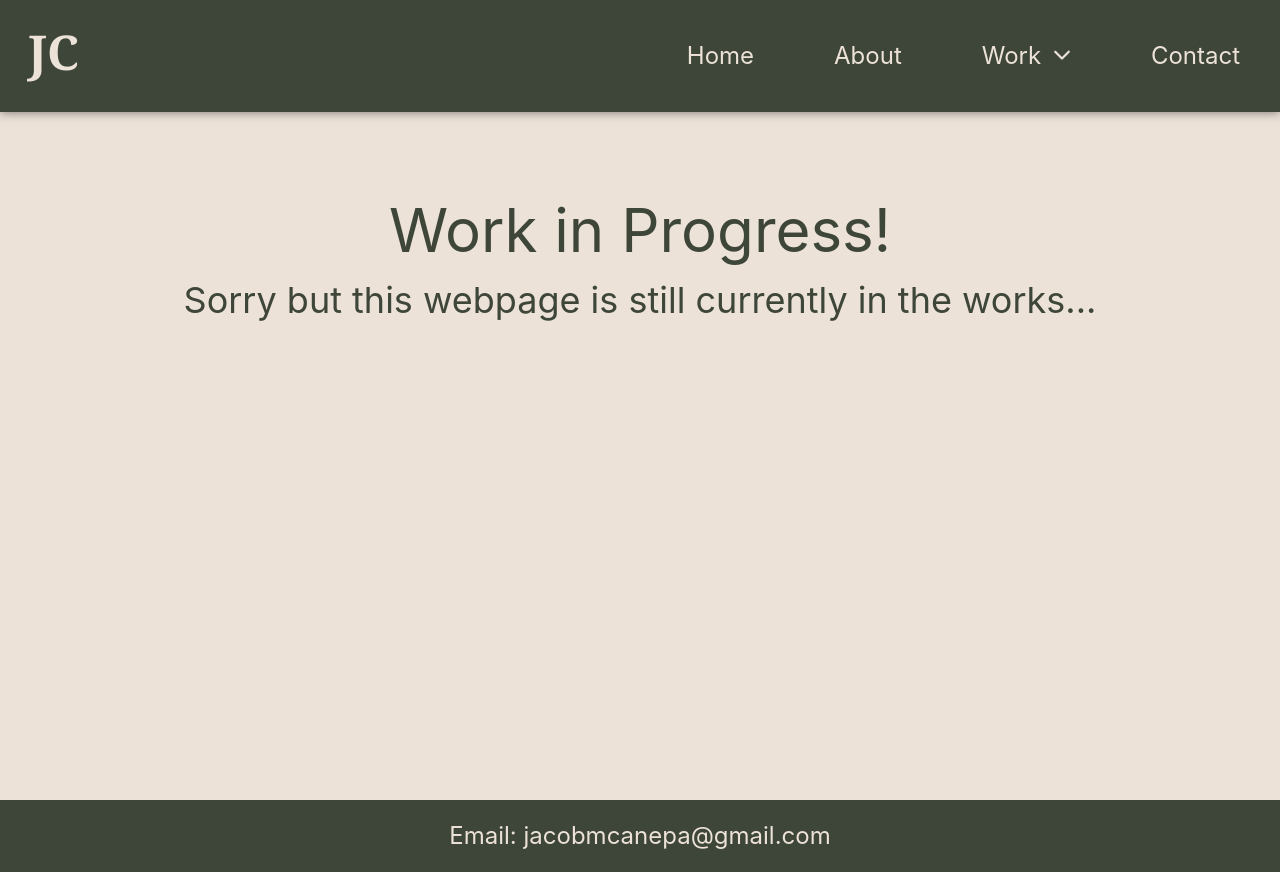
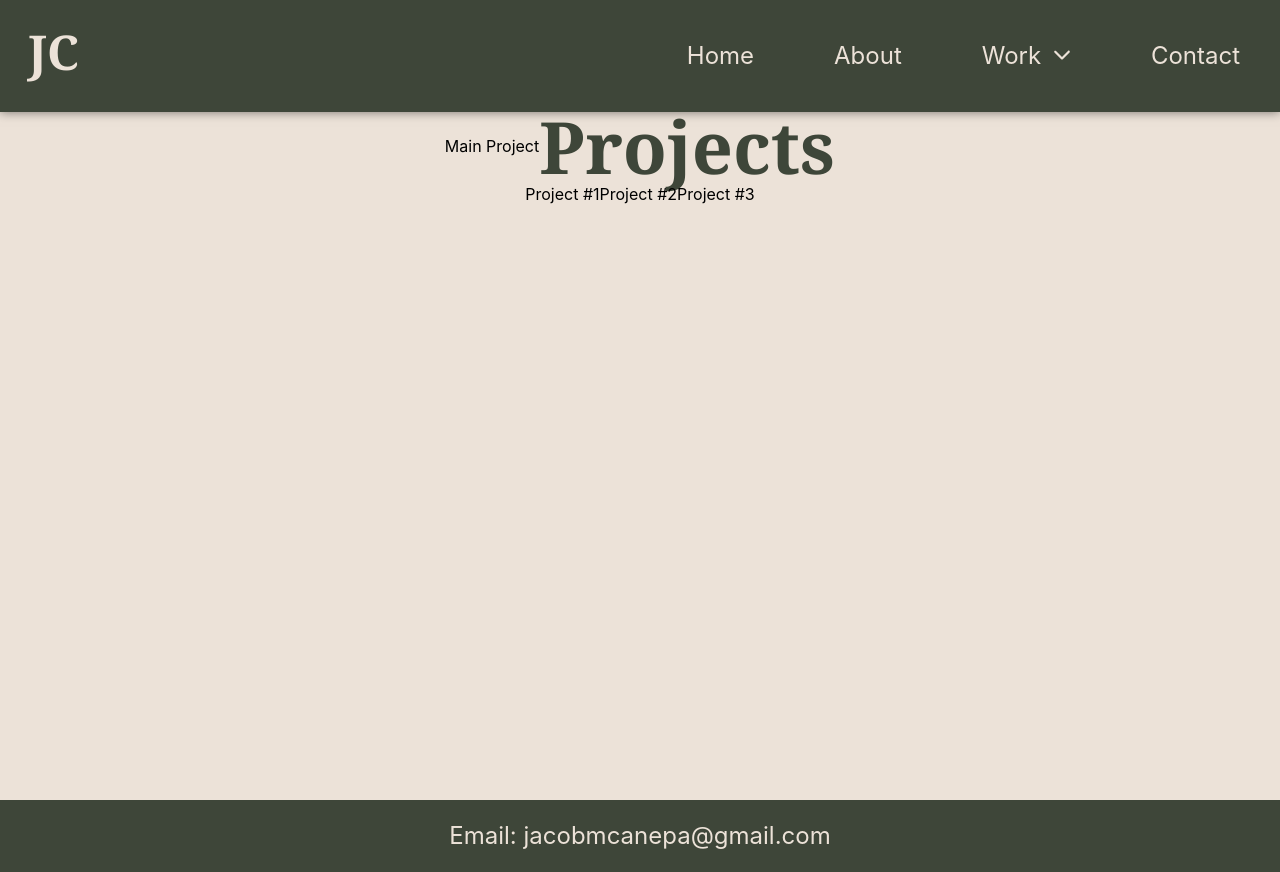
Before and after one commit to jacobmcanepa/jacobmcanepa, a React (Create React App) app: page /devwork in a window 1280 px wide. Built offline with nearby package versions, Linux system fonts and the light colour scheme.

Commit message:
squashed bugs & created temp video work page

```diff
--- a/src/App.js
+++ b/src/App.js
@@ -18,8 +18,8 @@ function App() {
           <Route exact path='/' element={ <Home /> } />
           <Route exact path='/jacobmcanepa' element={ <Home /> } />
           <Route exact path='/about' element={ <About /> } />
-          <Route exact path='/devwork' element={ <PageNotFound /> } />
-          <Route exact path='/videowork' element={ <PageNotFound /> } />
+          <Route exact path='/devwork' element={ <DevWork /> } />
+          <Route exact path='/videowork' element={ <VideoWork /> } />
           <Route exact path='/contact' element={ <Contact /> } />
           <Route exact path='*' element={ <PageNotFound /> } />
         </Routes>
--- a/src/components/Nav/index.js
+++ b/src/components/Nav/index.js
@@ -35,13 +35,13 @@ function Nav() {
         <NavLink className='nav-link' to='/about' onClick={clickHandler}>About</NavLink>
         <button className='nav-link work-btn dropdown' onClick={workHandler}>
           Work <FontAwesomeIcon icon={faChevronDown} className='chevron' />
-          <div className='dropdown-content bg-third rounded-xl pt-5 pb-7 pl-5 pr-20 mt-3'>
+          <div className='dropdown-content bg-third rounded pt-5 pb-7 pl-5 pr-20 mt-3'>
             <ul className='text-left'>
               <li className='mb-4'>
-                <NavLink className='dropdown-link py-2 px-4 rounded-xl' to='/devwork' onClick={clickHandler}>Websites</NavLink>
+                <NavLink className='dropdown-link py-2 px-4 rounded' to='/devwork' onClick={clickHandler}>Websites</NavLink>
               </li>
               <li>
-                <NavLink className='dropdown-link py-2 px-4 rounded-xl' to='/videowork' onClick={clickHandler}>Videography</NavLink>
+                <NavLink className='dropdown-link py-2 px-4 rounded' to='/videowork' onClick={clickHandler}>Videography</NavLink>
               </li>
             </ul>
           </div>
--- a/src/index.css
+++ b/src/index.css
@@ -113,7 +113,6 @@ code {
 }
 
 .dropdown-link:hover {
-  background-color: #faefe3;
   box-shadow: inset 0 0 5px rgba(0, 0, 0, 0.3);
 }
 
@@ -123,10 +122,6 @@ code {
 }
 
 @media (min-width: 1023.98px) {
-  .hide-dropdown-lg {
-    display: none;
-  }
-
   .dropdown:hover .dropdown-content {
     display: block;
   }
@@ -228,12 +223,12 @@ code {
 
 @media (min-width: 1024px) {
   .about-card {
-    margin: 200px 0 600px 50px;
+    margin: 100px 0 500px 50px;
     padding: 50px;
   }
 
   .skills-card {
-    margin: 400px 50px 400px 0;
+    margin: 300px 50px 300px 0;
   }
 }
 
@@ -245,8 +240,17 @@ code {
   margin: 30px 0 30px 25px;
 }
 
-/* WORK STYLE */
+/* VIDEO WORK STYLE */
+.video-btn {
+  border: var(--primary) solid 2px;
+  box-shadow: 0 0 5px rgba(0, 0, 0, 0.3);
+  transition: color 0.15s, background-color 0.15s;
+}
 
+.video-btn:hover {
+  color: var(--third);
+  background-color: var(--primary);
+}
 
 /* FOOTER STYLE */
 footer {
--- a/src/pages/About.js
+++ b/src/pages/About.js
@@ -1,6 +1,6 @@
 function About() {
   return (
-    <section className="about-section flex flex-col justify-center lg:flex-row">
+    <section className="about-section flex flex-col justify-center lg:flex-row avoid-nav">
       <div className="white-card about-card col flex flex-col justify-center items-center">
         <h2 className="text-8xl font-bold">About</h2>
         <p className="text-3xl mt-8 text-center">
--- a/src/pages/DevWork.js
+++ b/src/pages/DevWork.js
@@ -1,7 +1,15 @@
 function DevWork() {
   return (
-    <section className="min-h-screen avoid-nav">
-      <h2>Work page</h2>
+    <section className="min-h-screen avoid-nav flex flex-col">
+      <div className="lg:flex lg:justify-center lg:items-center">
+        <h2 className="text-center text-7xl text-primary font-serif font-bold">Projects</h2>
+        <div className="order-first">Main Project</div>
+      </div>
+      <div className="lg:flex lg:justify-center lg:items-center">
+        <div>Project #1</div>
+        <div>Project #2</div>
+        <div>Project #3</div>
+      </div>
     </section>
   );
 }
--- a/src/pages/VideoWork.js
+++ b/src/pages/VideoWork.js
@@ -1,7 +1,16 @@
 function VideoWork() {
   return (
-    <div className="min-h-screen avoid-nav">
-      <h2>Video Work</h2>
+    <div className="text-primary text-center min-h-screen page404">
+      <h1 className="text-6xl">Work in Progress!</h1>
+      <h2 className="text-4xl mt-6 mx-4">But for now, click the button below to view Jacob's videograhy work.</h2>
+      <div className="flex justify-center">
+        <a href="https://drive.google.com/drive/folders/1QhXQn_SHjlyCvJ0MTk-YHgDipTPFL_pA?usp=sharing"
+        target='_blank'
+        rel="noreferrer"
+        className="bg-transparent font-semibold py-2 px-4 mt-5 rounded video-btn text-2xl">
+          View Work
+        </a>
+      </div>
     </div>
   );
 }
```
